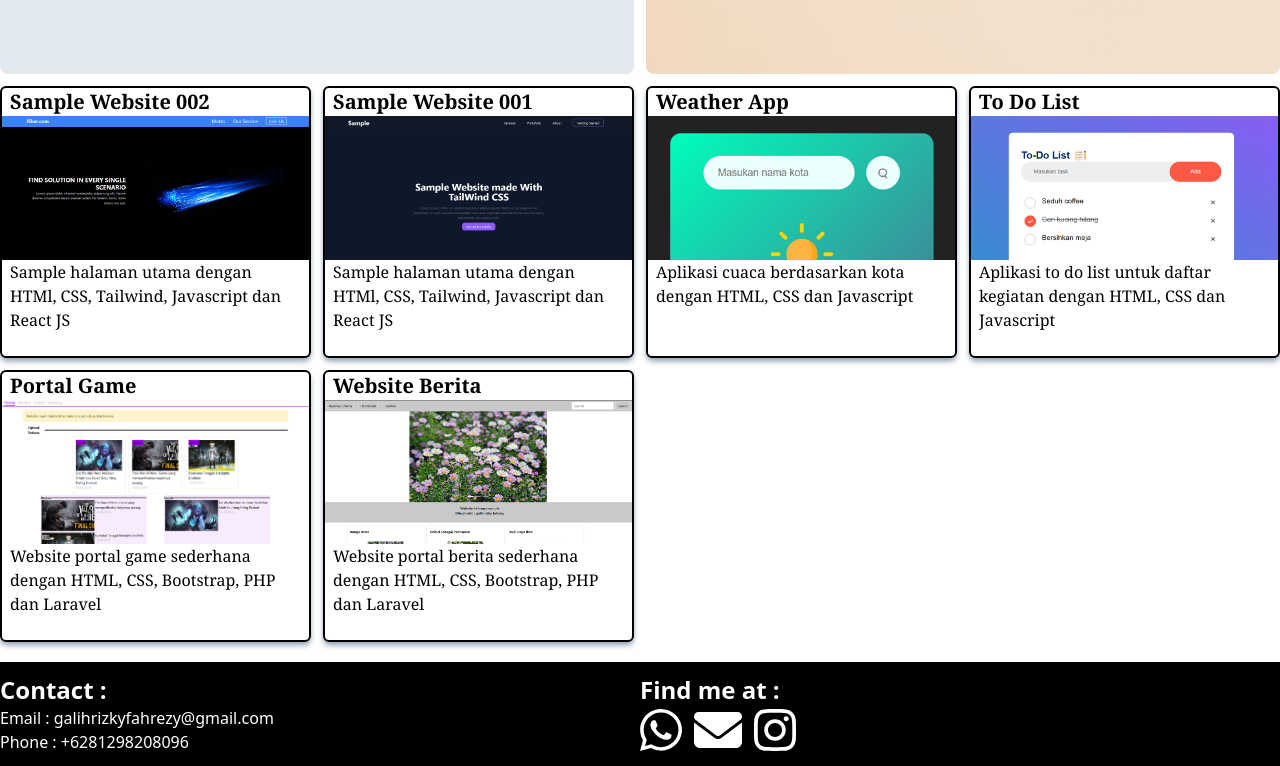
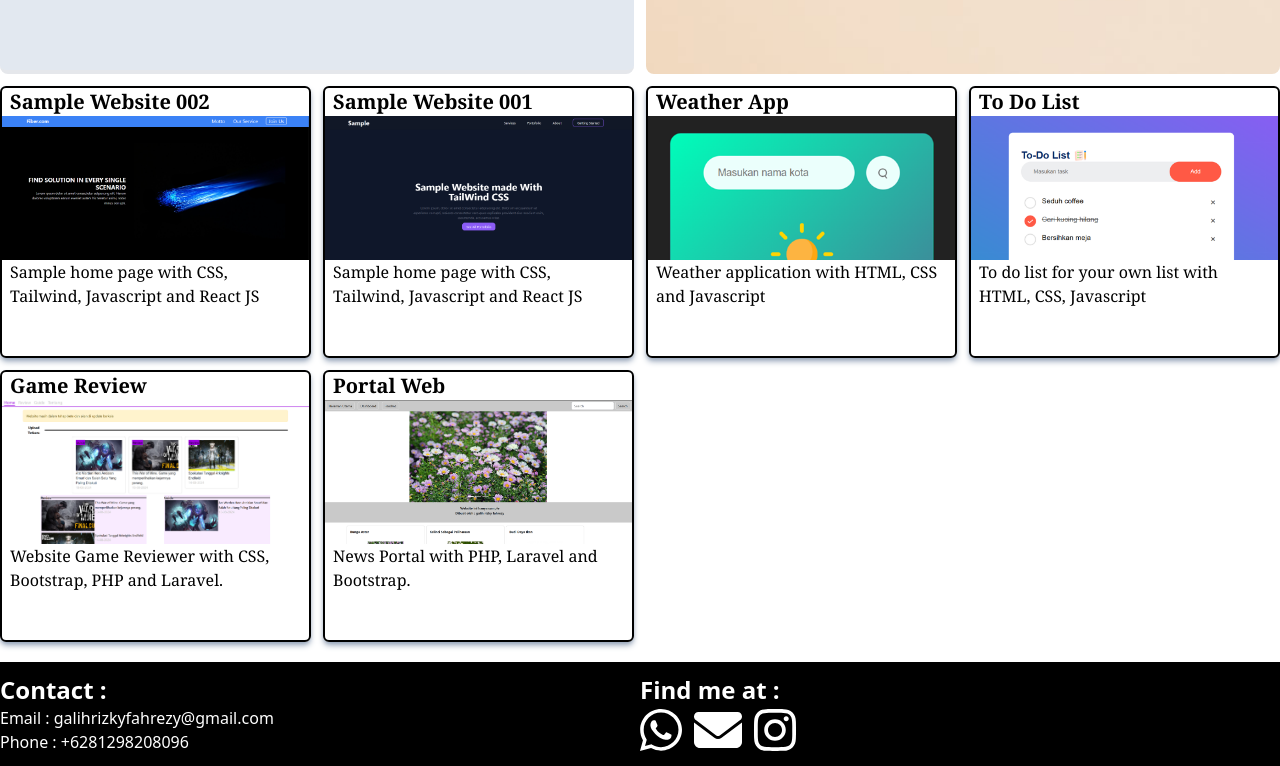
Before and after one commit to GalihRizkyFahrezy/Portofolio, a React (Vite) app: page / in a window 1280 px wide. Shown: the part 1229-1995 px from the top of the page. Built offline with nearby package versions, Linux system fonts and the light colour scheme.

Commit message:
commit 007

```diff
--- a/src/components/About.jsx
+++ b/src/components/About.jsx
@@ -191,8 +191,6 @@ export default function About()
             </div>
                     {*/}
         </div>
-
-
     </>
     );
 }
--- a/src/pages/Home.jsx
+++ b/src/pages/Home.jsx
@@ -28,22 +28,22 @@ export default function Home(){
 
             <div className="container mx-auto grid md:grid-cols-4 grid-cols-2 gap-3">
                 <a href="https://galihrf-sample-website-002.vercel.app/" target="blank">
-                    <Portofolio name='Sample Website 002' img='/portofolioSampleWeb002.png' desc='Sample halaman utama dengan HTMl, CSS, Tailwind, Javascript dan React JS'/>
+                    <Portofolio name='Sample Website 002' img='/portofolioSampleWeb002.png' desc='Sample home page with CSS, Tailwind, Javascript and React JS'/>
                 </a>
                 <a href="https://galihrizkyfahrezy.github.io/Sample_Website_001/" target="blank">
-                    <Portofolio name='Sample Website 001' img='/portofolioSampleWeb001.png' desc='Sample halaman utama dengan HTMl, CSS, Tailwind, Javascript dan React JS'/>
+                    <Portofolio name='Sample Website 001' img='/portofolioSampleWeb001.png' desc='Sample home page with CSS, Tailwind, Javascript and React JS'/>
                 </a>
                 <a href="https://galihrizkyfahrezy.github.io/weather_app/" target="_blank">
-                    <Portofolio name='Weather App' img='/portofolioWeatherApp.png' desc='Aplikasi cuaca berdasarkan kota dengan HTML, CSS dan Javascript'/>
+                    <Portofolio name='Weather App' img='/portofolioWeatherApp.png' desc='Weather application with HTML, CSS and Javascript'/>
                 </a>
                 <a href="https://galihrizkyfahrezy.github.io/To-Do_List/" target="_blank">
-                    <Portofolio name='To Do List' img='/portofolioToDoList.png' desc='Aplikasi to do list untuk daftar kegiatan dengan HTML, CSS dan Javascript'/>
+                    <Portofolio name='To Do List' img='/portofolioToDoList.png' desc='To do list for your own list with HTML, CSS, Javascript'/>
                 </a>
                 <Link to={'/'}>
-                    <Portofolio name='Portal Game' img='/portofolioPortalGame.png' desc='Website portal game sederhana dengan HTML, CSS, Bootstrap, PHP dan Laravel'/>
+                    <Portofolio name='Game Review' img='/portofolioPortalGame.png' desc='Website Game Reviewer with CSS, Bootstrap, PHP and Laravel.'/>
                 </Link>
                 <Link to={'/'}>
-                    <Portofolio name='Website Berita' img='/portofolioSimpleCrud.png' desc='Website portal berita sederhana dengan HTML, CSS, Bootstrap, PHP dan Laravel'/>
+                    <Portofolio name='Portal Web' img='/portofolioSimpleCrud.png' desc='News Portal with PHP, Laravel and Bootstrap.'/>
                 </Link>
             </div>
             <Footer/>
```
